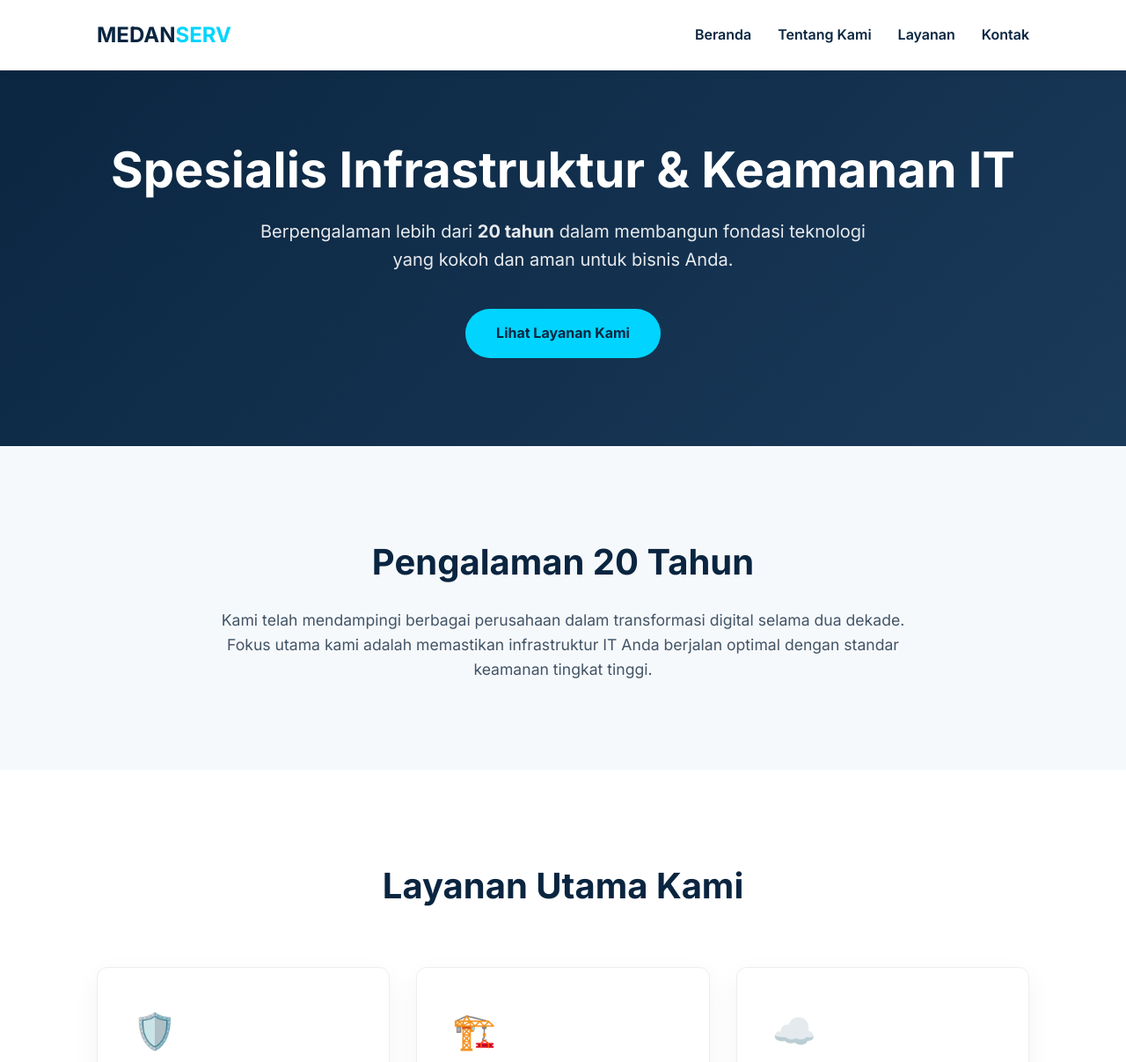
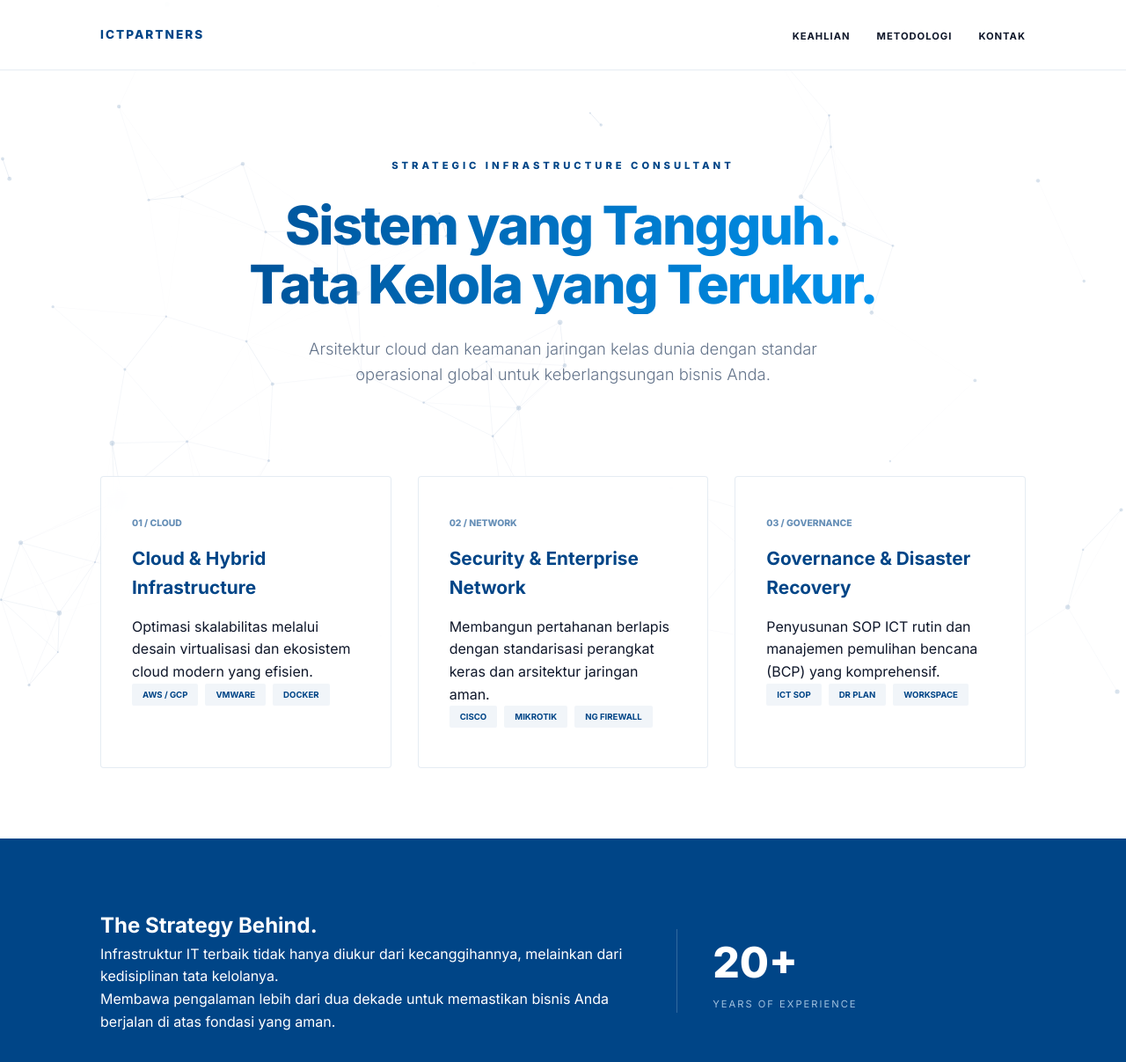
Before and after one commit to goprex/goprex, a plain HTML site: page index.html in a window 1280 px wide. Shown: the top 1207 px of the page at 88% size. Drawn offline with Linux system fonts and the light colour scheme.

Commit message:
New version 2

```diff
--- a/index.html
+++ b/index.html
@@ -3,75 +3,133 @@
 <head>
     <meta charset="UTF-8">
     <meta name="viewport" content="width=device-width, initial-scale=1.0">
-    <title>MEDANSERV - Infrastructure & Security Specialist</title>
+
+    <title>ICT Strategic Partners | Cloud, Network & Governance Expert</title>
+    <meta name="description" content="Konsultan ICT Strategis dengan pengalaman 20+ tahun. Spesialis Cloud Infrastructure, Enterprise Security, dan SOP Disaster Recovery untuk klien global.">
+    <meta name="keywords" content="ICT Consultant, Cloud Infrastructure, Disaster Recovery Plan, Network Security, SOP ICT, AWS, Cisco, MikroTik">
+    <meta name="author" content="ICT Partners Group">
+
+    <meta property="og:title" content="ICT Strategic Partners | Global Infrastructure Expert">
+    <meta property="og:description" content="Membangun sistem IT yang tangguh dengan tata kelola internasional.">
+    <meta property="og:type" content="website">
+
+    <link href="https://fonts.googleapis.com/css2?family=Inter:wght@300;400;500;600;700;800&display=swap" rel="stylesheet">
+
     <link rel="stylesheet" href="style.css">
-    <link rel="preconnect" href="https://fonts.googleapis.com">
-    <link rel="preconnect" href="https://fonts.gstatic.com" crossorigin>
-    <link href="https://fonts.googleapis.com/css2?family=Inter:wght@400;600;700&display=swap" rel="stylesheet">
 </head>
 <body>
-    <header>
-        <nav class="container">
-            <div class="logo">MEDAN<span>SERV</span></div>
-            <ul>
-                <li><a href="#home">Beranda</a></li>
-                <li><a href="#about">Tentang Kami</a></li>
-                <li><a href="#services">Layanan</a></li>
+
+    <canvas id="canvas-bg"></canvas>
+
+    <nav>
+        <div class="container nav-content">
+            <a href="#" class="logo">ICT<span>Partners</span></a>
+            <ul class="nav-links">
+                <li><a href="#services">Keahlian</a></li>
+                <li><a href="#about">Metodologi</a></li>
                 <li><a href="#contact">Kontak</a></li>
             </ul>
+        </div>
     </nav>
+
+    <header>
+        <div class="container">
+            <span class="hero-label">Strategic Infrastructure Consultant</span>
+            <h1 class="gradient-text">Sistem yang Tangguh.<br>Tata Kelola yang Terukur.</h1>
+            <p>Arsitektur cloud dan keamanan jaringan kelas dunia dengan standar operasional global untuk keberlangsungan bisnis Anda.</p>
+        </div>
     </header>
 
-    <section id="home" class="hero">
+    <main>
+        <section id="services" class="services">
             <div class="container">
-            <h1>Spesialis Infrastruktur & Keamanan IT</h1>
-            <p>Berpengalaman lebih dari <strong>20 tahun</strong> dalam membangun fondasi teknologi yang kokoh dan aman untuk bisnis Anda.</p>
-            <a href="#services" class="btn">Lihat Layanan Kami</a>
+                <div class="service-grid">
+                    <article class="card">
+                        <span class="card-num">01 / CLOUD</span>
+                        <h2>Cloud & Hybrid Infrastructure</h2>
+                        <p>Optimasi skalabilitas melalui desain virtualisasi dan ekosistem cloud modern yang efisien.</p>
+                        <div class="tag-container">
+                            <span class="tag">AWS / GCP</span> <span class="tag">VMWare</span> <span class="tag">Docker</span>
+                        </div>
+                    </article>
+
+                    <article class="card">
+                        <span class="card-num">02 / NETWORK</span>
+                        <h2>Security & Enterprise Network</h2>
+                        <p>Membangun pertahanan berlapis dengan standarisasi perangkat keras dan arsitektur jaringan aman.</p>
+                        <div class="tag-container">
+                            <span class="tag">Cisco</span> <span class="tag">MikroTik</span> <span class="tag">NG Firewall</span>
+                        </div>
+                    </article>
+
+                    <article class="card">
+                        <span class="card-num">03 / GOVERNANCE</span>
+                        <h2>Governance & Disaster Recovery</h2>
+                        <p>Penyusunan SOP ICT rutin dan manajemen pemulihan bencana (BCP) yang komprehensif.</p>
+                        <div class="tag-container">
+                            <span class="tag">ICT SOP</span> <span class="tag">DR Plan</span> <span class="tag">Workspace</span>
+                        </div>
+                    </article>
+                </div>
             </div>
         </section>
 
-    <section id="about" class="about">
-        <div class="container">
-            <h2>Pengalaman 20 Tahun</h2>
-            <p>Kami telah mendampingi berbagai perusahaan dalam transformasi digital selama dua dekade. Fokus utama kami adalah memastikan infrastruktur IT Anda berjalan optimal dengan standar keamanan tingkat tinggi.</p>
+        <section id="about" class="methodology">
+            <div class="container meth-grid">
+                <div class="meth-text">
+                    <h2>The Strategy Behind.</h2>
+                    <p>Infrastruktur IT terbaik tidak hanya diukur dari kecanggihannya, melainkan dari kedisiplinan tata kelolanya.</p>
+                    <p>Membawa pengalaman lebih dari dua dekade untuk memastikan bisnis Anda berjalan di atas fondasi yang aman.</p>
+                </div>
+                <div class="meth-stats">
+                    <h2 style="font-size: 3rem; font-weight: 800;">20+</h2>
+                    <p class="stat-label">Years of Experience</p>
+                </div>
             </div>
         </section>
 
-    <section id="services" class="services">
+        <section class="proof-area">
             <div class="container">
-            <h2 class="section-title">Layanan Utama Kami</h2>
-            <div class="services-grid">
-                <div class="service-card">
-                    <div class="icon">🛡️</div>
-                    <h3>Cybersecurity Specialist</h3>
-                    <p>Audit keamanan, proteksi jaringan, dan manajemen risiko untuk melindungi aset digital berharga Anda dari ancaman siber.</p>
+                <div class="logo-flex">
+                    <div class="client-box">SAUDI ARABIA</div>
+                    <div class="client-box">AUSTRALIA</div>
+                    <div class="client-box">NORWAY</div>
+                    <div class="client-box">USA</div>
+                    <div class="client-box">INDIA</div>
                 </div>
-                <div class="service-card">
-                    <div class="icon">🏗️</div>
-                    <h3>IT Infrastructure Design</h3>
-                    <p>Perancangan dan implementasi arsitektur jaringan yang skalabel, efisien, dan handal sesuai kebutuhan bisnis modern.</p>
+                <div class="testi-grid">
+                    <div class="testi-card">
+                        <p>"Arsitektur cloud yang mereka rancang memberikan stabilitas luar biasa bagi operasional kami di Sydney."</p>
+                        <cite>Director, Tech Firm Australia</cite>
                     </div>
-                <div class="service-card">
-                    <div class="icon">☁️</div>
-                    <h3>Cloud & Server Management</h3>
-                    <p>Optimasi performa server dan migrasi cloud yang mulus untuk menjamin ketersediaan layanan 24/7 tanpa hambatan.</p>
+                    <div class="testi-card">
+                        <p>"SOP dan Disaster Recovery yang matang membuat tim kami jauh lebih percaya diri menghadapi ancaman siber."</p>
+                        <cite>IT Lead, Norwegian Logistics</cite>
                     </div>
                 </div>
             </div>
         </section>
 
-    <section id="contact" class="contact">
+        <section id="contact" class="cta-section">
             <div class="container">
-            <h2>Hubungi Kami</h2>
-            <p>Konsultasikan kebutuhan infrastruktur dan keamanan IT Anda dengan pakar kami.</p>
-            <a href="mailto:info@medanserv.com" class="btn-outline">Kirim Email</a>
+                <div class="cta-box">
+                    <div class="cta-text">
+                        <h2>Mulai Konsultasi Strategis</h2>
+                        <p>Diskusikan kebutuhan infrastruktur dan tata kelola ICT bisnis Anda bersama kami.</p>
+                    </div>
+                    <a href="https://wa.me/6281234567890" class="wa-btn">Hubungi Sekarang</a>
+                </div>
             </div>
         </section>
+    </main>
 
     <footer>
-        <div class="container">
-            <p>&copy; 2026 MEDANSERV. All rights reserved.</p>
+        <div class="container footer-flex">
+            <p>&copy; 2026 ICT Partners Group.</p>
+            <p>Infrastructure • Security • Governance</p>
         </div>
     </footer>
+
+    <script src="script.js"></script>
 </body>
 </html>
--- /dev/null
+++ b/script.js
@@ -0,0 +1,64 @@
+const canvas = document.getElementById('canvas-bg');
+const ctx = canvas.getContext('2d');
+let particles = [];
+
+function resize() {
+    canvas.width = window.innerWidth;
+    canvas.height = window.innerHeight;
+}
+window.addEventListener('resize', resize);
+resize();
+
+class Particle {
+    constructor() {
+        this.x = Math.random() * canvas.width;
+        this.y = Math.random() * canvas.height;
+        this.size = Math.random() * 2 + 1;
+        this.speedX = Math.random() * 1 - 0.5;
+        this.speedY = Math.random() * 1 - 0.5;
+    }
+    update() {
+        this.x += this.speedX;
+        this.y += this.speedY;
+        if (this.x > canvas.width || this.x < 0) this.speedX *= -1;
+        if (this.y > canvas.height || this.y < 0) this.speedY *= -1;
+    }
+    draw() {
+        ctx.fillStyle = 'rgba(0, 69, 135, 0.15)';
+        ctx.beginPath();
+        ctx.arc(this.x, this.y, this.size, 0, Math.PI * 2);
+        ctx.fill();
+    }
+}
+
+function init() {
+    particles = [];
+    for (let i = 0; i < 80; i++) particles.push(new Particle());
+}
+
+function animate() {
+    ctx.clearRect(0, 0, canvas.width, canvas.height);
+    particles.forEach(p => { p.update(); p.draw(); });
+    connect();
+    requestAnimationFrame(animate);
+}
+
+function connect() {
+    for (let a = 0; a < particles.length; a++) {
+        for (let b = a; b < particles.length; b++) {
+            let dx = particles[a].x - particles[b].x;
+            let dy = particles[a].y - particles[b].y;
+            let distance = Math.sqrt(dx * dx + dy * dy);
+            if (distance < 150) {
+                ctx.strokeStyle = `rgba(0, 69, 135, ${0.1 * (1 - distance/150)})`;
+                ctx.lineWidth = 1;
+                ctx.beginPath();
+                ctx.moveTo(particles[a].x, particles[a].y);
+                ctx.lineTo(particles[b].x, particles[b].y);
+                ctx.stroke();
+            }
+        }
+    }
+}
+init();
+animate();
--- a/style.css
+++ b/style.css
@@ -1,228 +1,96 @@
 :root {
-    --primary-color: #0a2540;
-    --accent-color: #00d4ff;
-    --text-color: #425466;
-    --light-bg: #f6f9fc;
-    --white: #ffffff;
+    --primary: #004587;
+    --accent: #00e5ff;
+    --text-dark: #0f172a;
+    --text-muted: #64748b;
+    --bg-light: #f8fafc;
+    --border: rgba(0, 69, 135, 0.1);
 }
 
-* {
-    margin: 0;
-    padding: 0;
-    box-sizing: border-box;
+/* Base Styles */
+* { margin: 0; padding: 0; box-sizing: border-box; }
+html { scroll-behavior: smooth; }
+body {
+    font-family: 'Inter', sans-serif;
+    color: var(--text-dark);
+    background-color: #fff;
+    line-height: 1.6;
+    overflow-x: hidden;
 }
 
-body {
-    font-family: 'Inter', sans-serif;
-    line-height: 1.6;
-    color: var(--text-color);
-    background-color: var(--white);
-    scroll-behavior: smooth;
+#canvas-bg { position: absolute; top: 0; left: 0; width: 100%; height: 100%; z-index: -1; pointer-events: none; }
+.container { max-width: 1100px; margin: 0 auto; padding: 0 24px; position: relative; }
+
+/* Navigation */
+nav {
+    height: 80px; display: flex; align-items: center;
+    border-bottom: 1px solid var(--border);
+    background: rgba(255,255,255,0.85);
+    backdrop-filter: blur(15px);
+    position: sticky; top: 0; z-index: 1000;
 }
+.nav-content { display: flex; justify-content: space-between; align-items: center; width: 100%; }
+.logo { font-size: 0.85rem; font-weight: 800; letter-spacing: 2px; text-decoration: none; color: var(--primary); text-transform: uppercase; }
+.nav-links { display: flex; list-style: none; gap: 30px; }
+.nav-links a { text-decoration: none; font-size: 0.7rem; font-weight: 700; color: var(--text-dark); text-transform: uppercase; letter-spacing: 1px; transition: 0.3s; }
+.nav-links a:hover { color: var(--primary); }
 
-.container {
-    max-width: 1100px;
-    margin: 0 auto;
-    padding: 0 20px;
+/* Header */
+header { padding: 100px 0 60px; text-align: center; }
+.hero-label { font-size: 0.7rem; font-weight: 800; color: var(--primary); text-transform: uppercase; letter-spacing: 4px; margin-bottom: 25px; display: block; }
+.gradient-text {
+    font-size: clamp(2.2rem, 6vw, 3.8rem); font-weight: 800; letter-spacing: -2px; line-height: 1.1; margin-bottom: 25px;
+    background: linear-gradient(90deg, #004587, #00a1ff, #004587); background-size: 200% auto;
+    -webkit-background-clip: text; -webkit-text-fill-color: transparent; animation: shine 5s linear infinite;
 }
+@keyframes shine { to { background-position: 200% center; } }
+header p { color: var(--text-muted); font-size: 1.15rem; max-width: 650px; margin: 0 auto; font-weight: 300; }
 
-/* Header & Nav */
-header {
-    background: var(--white);
-    box-shadow: 0 2px 10px rgba(0,0,0,0.05);
-    position: fixed;
-    width: 100%;
-    top: 0;
-    z-index: 1000;
+/* Services */
+.services { padding: 40px 0 80px; }
+.service-grid { display: grid; grid-template-columns: repeat(auto-fit, minmax(300px, 1fr)); gap: 30px; }
+.card {
+    padding: 45px 35px; background: rgba(255, 255, 255, 0.7);
+    border: 1px solid var(--border); border-radius: 4px; backdrop-filter: blur(10px);
+    transition: all 0.4s ease; position: relative;
 }
+.card:hover { transform: translateY(-10px); background: #fff; box-shadow: 0 30px 60px rgba(0,69,135,0.08); }
+.card h2 { font-size: 1.3rem; margin-bottom: 15px; color: var(--primary); }
+.card-num { font-size: 0.65rem; font-weight: 800; color: var(--primary); margin-bottom: 15px; display: block; opacity: 0.6; }
 
-nav {
-    display: flex;
-    justify-content: space-between;
-    align-items: center;
-    height: 80px;
+/* Tags */
+.tag-container { display: flex; flex-wrap: wrap; gap: 8px; }
+.tag { font-size: 0.6rem; font-weight: 700; background: #f1f5f9; padding: 5px 12px; text-transform: uppercase; color: var(--primary); border-radius: 2px; }
+
+/* Methodology */
+.methodology { padding: 80px 0; background: var(--primary); color: white; }
+.meth-grid { display: grid; grid-template-columns: 1.2fr 0.8fr; gap: 60px; align-items: center; }
+.meth-stats { border-left: 1px solid rgba(255,255,255,0.2); padding-left: 40px; }
+.stat-label { text-transform: uppercase; font-size: 0.7rem; letter-spacing: 2px; color: #a1c1df; }
+
+/* Proof Area */
+.proof-area { padding: 60px 0; }
+.logo-flex { display: flex; justify-content: center; gap: 20px; flex-wrap: wrap; opacity: 0.4; margin-bottom: 50px; }
+.client-box { font-weight: 800; font-size: 0.7rem; letter-spacing: 2px; color: var(--primary); border: 1px solid var(--primary); padding: 6px 14px; }
+.testi-grid { display: grid; grid-template-columns: repeat(auto-fit, minmax(300px, 1fr)); gap: 40px; }
+.testi-card p { font-style: italic; font-weight: 300; margin-bottom: 15px; }
+.testi-card cite { font-size: 0.7rem; font-weight: 700; color: var(--primary); text-transform: uppercase; letter-spacing: 1px; font-style: normal; }
+
+/* CTA Section */
+.cta-box {
+    background: var(--bg-light); border: 1px solid var(--border); padding: 50px;
+    display: flex; justify-content: space-between; align-items: center; flex-wrap: wrap; gap: 30px;
 }
-
-.logo {
-    font-size: 24px;
-    font-weight: 700;
-    color: var(--primary-color);
-}
-
-.logo span {
-    color: var(--accent-color);
-}
-
-nav ul {
-    display: flex;
-    list-style: none;
-}
-
-nav ul li {
-    margin-left: 30px;
-}
-
-nav ul li a {
-    text-decoration: none;
-    color: var(--primary-color);
-    font-weight: 600;
-    transition: color 0.3s;
-}
-
-nav ul li a:hover {
-    color: var(--accent-color);
-}
-
-/* Hero Section */
-.hero {
-    padding: 160px 0 100px;
-    background: linear-gradient(135deg, var(--primary-color) 0%, #1a3a5a 100%);
-    color: var(--white);
-    text-align: center;
-}
-
-.hero h1 {
-    font-size: 3.5rem;
-    margin-bottom: 20px;
-    line-height: 1.2;
-}
-
-.hero p {
-    font-size: 1.25rem;
-    margin-bottom: 40px;
-    max-width: 700px;
-    margin-left: auto;
-    margin-right: auto;
-    opacity: 0.9;
-}
-
-/* Buttons */
-.btn {
-    display: inline-block;
-    background: var(--accent-color);
-    color: var(--primary-color);
-    padding: 15px 35px;
-    border-radius: 50px;
-    text-decoration: none;
-    font-weight: 700;
-    transition: transform 0.3s, box-shadow 0.3s;
-}
-
-.btn:hover {
-    transform: translateY(-3px);
-    box-shadow: 0 5px 15px rgba(0,212,255,0.4);
-}
-
-.btn-outline {
-    display: inline-block;
-    border: 2px solid var(--primary-color);
-    color: var(--primary-color);
-    padding: 12px 30px;
-    border-radius: 50px;
-    text-decoration: none;
-    font-weight: 700;
-    margin-top: 20px;
-    transition: all 0.3s;
-}
-
-.btn-outline:hover {
-    background: var(--primary-color);
-    color: var(--white);
-}
-
-/* About Section */
-.about {
-    padding: 100px 0;
-    text-align: center;
-    background-color: var(--light-bg);
-}
-
-.about h2 {
-    font-size: 2.5rem;
-    color: var(--primary-color);
-    margin-bottom: 20px;
-}
-
-.about p {
-    max-width: 800px;
-    margin: 0 auto;
-    font-size: 1.1rem;
-}
-
-/* Services Section */
-.services {
-    padding: 100px 0;
-}
-
-.section-title {
-    text-align: center;
-    font-size: 2.5rem;
-    color: var(--primary-color);
-    margin-bottom: 60px;
-}
-
-.services-grid {
-    display: grid;
-    grid-template-columns: repeat(auto-fit, minmax(300px, 1fr));
-    gap: 30px;
-}
-
-.service-card {
-    background: var(--white);
-    padding: 40px;
-    border-radius: 12px;
-    box-shadow: 0 10px 30px rgba(0,0,0,0.05);
-    border: 1px solid #eee;
-    transition: transform 0.3s;
-}
-
-.service-card:hover {
-    transform: translateY(-10px);
-}
-
-.service-card .icon {
-    font-size: 40px;
-    margin-bottom: 20px;
-}
-
-.service-card h3 {
-    color: var(--primary-color);
-    margin-bottom: 15px;
-    font-size: 1.5rem;
-}
-
-/* Contact Section */
-.contact {
-    padding: 100px 0;
-    text-align: center;
-    background: var(--light-bg);
-}
-
-.contact h2 {
-    font-size: 2.5rem;
-    color: var(--primary-color);
-    margin-bottom: 20px;
-}
+.wa-btn { background: var(--primary); color: white; text-decoration: none; padding: 18px 40px; font-size: 0.75rem; font-weight: 700; text-transform: uppercase; letter-spacing: 2px; transition: 0.3s; }
+.wa-btn:hover { background: #002d5a; box-shadow: 0 10px 20px rgba(0,0,0,0.1); }
 
 /* Footer */
-footer {
-    padding: 40px 0;
-    background: var(--primary-color);
-    color: var(--white);
-    text-align: center;
+footer { padding: 40px 0; border-top: 1px solid var(--border); }
+.footer-flex { display: flex; justify-content: space-between; font-size: 0.65rem; color: var(--text-muted); text-transform: uppercase; }
+
+/* Mobile Responsive */
+@media (max-width: 850px) {
+    nav .nav-links { display: none; }
+    .meth-grid, .cta-box, .footer-flex { flex-direction: column; text-align: center; }
+    .meth-stats { border-left: none; padding-left: 0; margin-top: 30px; }
 }
-
-footer p {
-    opacity: 0.7;
-    font-size: 0.9rem;
-}
-
-/* Responsive */
-@media (max-width: 768px) {
-    .hero h1 {
-        font-size: 2.5rem;
-    }
-    nav ul {
-        display: none;
-    }
-}
```
Lines whose indentation alone changed are shown as unchanged.
